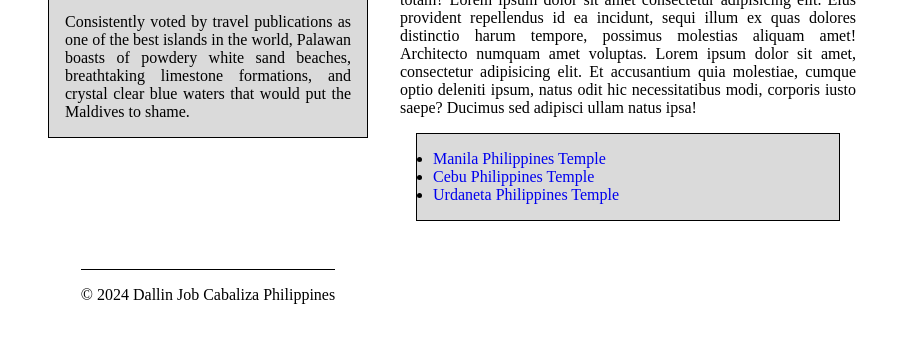
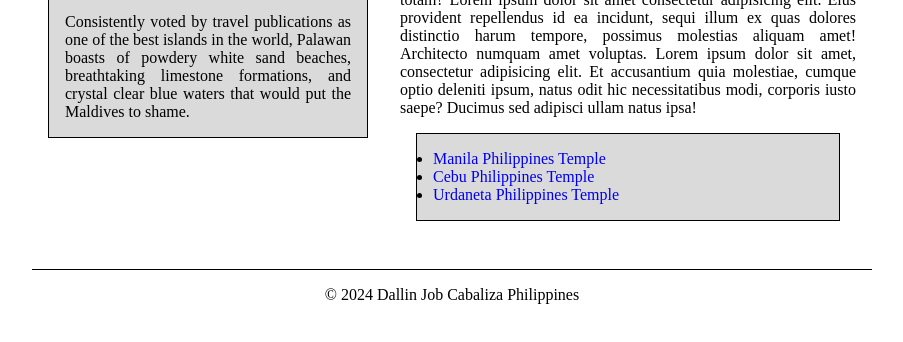
Before and after one commit to yugidallin/wdd130, a plain HTML site: page index.html in a window 1280 px wide. Shown: the part 376-718 px from the top of the page, without its empty margins (188-1091 px from the left). Drawn offline with Linux system fonts and the light colour scheme.

Commit message:
update and clean up

```diff
--- a/styles/style.css
+++ b/styles/style.css
@@ -12,12 +12,12 @@ header {
 header, footer, .grid {
   max-width: 840px;
   margin: 0 auto;
-
 }
 
 .grid {
   display: grid;
   align-items: center;
+  grid-template-columns: 22rem auto;
 }
 
 main{
@@ -90,7 +90,12 @@ p {
 
 footer {
   margin-top: 1rem;
+  width: 100%;
   border-top: 1px solid #000;
+  grid-column: 1 / -1;
+}
+
+footer p {
   text-align: center;
 }
 
```
